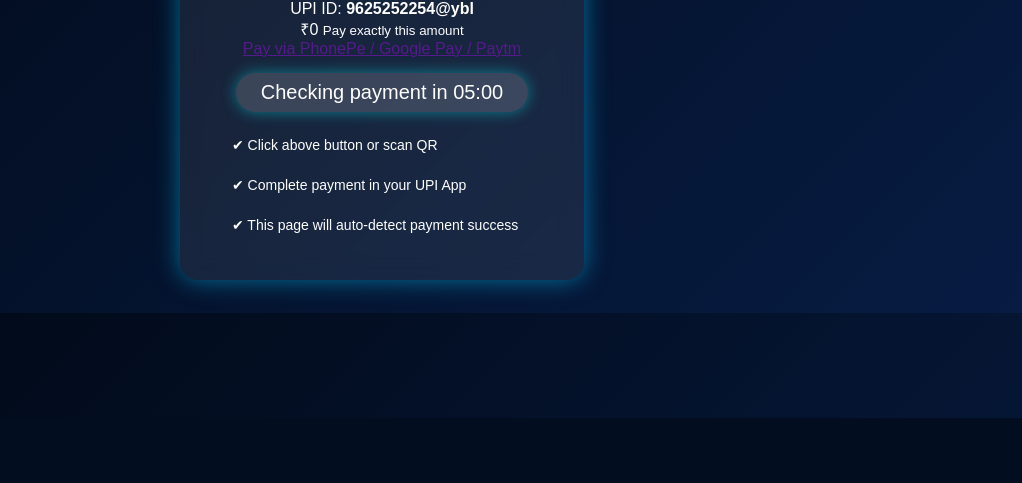
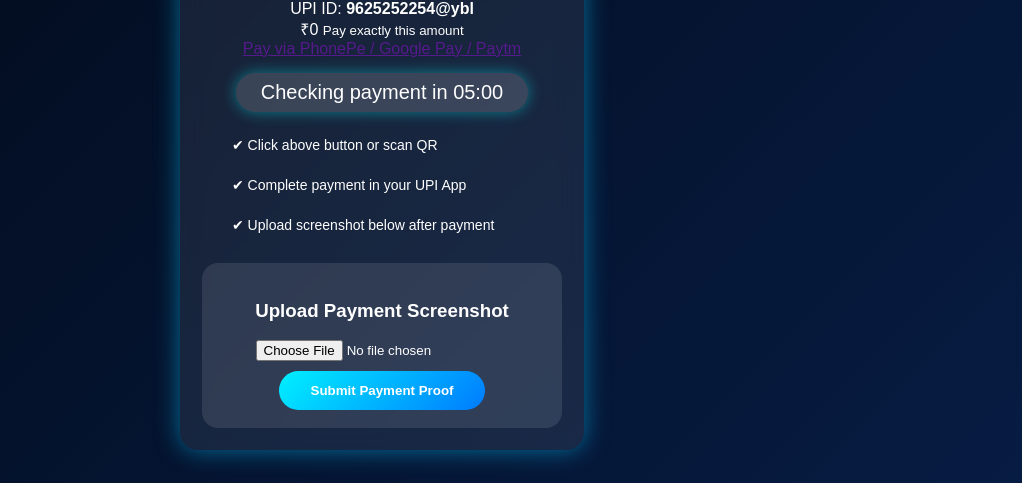
Before and after one commit to idtgroups-eng/rcshop, a Django app: page /payment/upi/ in a window 1280 px wide. Shown: the part 382-865 px from the top of the page, without its empty margins (258-1280 px from the left). Before the commit the page ends 800 px from the top, so only its background shows below. Run offline with Django 5.2, Linux system fonts and the light colour scheme.

Commit message:
Add payment screenshot upload system

```diff
--- a/templates/payment-upi.html
+++ b/templates/payment-upi.html
@@ -6,6 +6,26 @@
 <meta name="viewport" content="width=device-width, initial-scale=1.0">
 <title>UPI Payment - RCShop</title>
 <link rel="stylesheet" href="{% static 'css/payment-upi.css' %}">
+<style>
+.proof-upload-box{
+  margin-top:25px;
+  padding:18px;
+  background:rgba(255,255,255,.1);
+  border-radius:16px;
+  text-align:center;
+}
+.proof-upload-box h3{color:#fff;margin-bottom:8px}
+.proof-upload-box input{color:#fff;margin:10px 0}
+.upload-btn{
+  background:linear-gradient(135deg,#00f0ff,#007bff);
+  border:none;
+  color:#fff;
+  padding:12px 32px;
+  border-radius:30px;
+  font-weight:700;
+  cursor:pointer;
+}
+</style>
 </head>
 <body>
 
@@ -35,7 +55,19 @@
   <div class="instructions">
     <p>✔ Click above button or scan QR</p>
     <p>✔ Complete payment in your UPI App</p>
-    <p>✔ This page will auto-detect payment success</p>
+    <p>✔ Upload screenshot below after payment</p>
+  </div>
+
+  <!-- ================= UPLOAD PAYMENT PROOF ================= -->
+  <div class="proof-upload-box">
+    <h3>Upload Payment Screenshot</h3>
+    <form method="POST" enctype="multipart/form-data" action="{% url 'upload_payment_proof' %}">
+      {% csrf_token %}
+      <input type="file" name="screenshot" required>
+      <button type="submit" class="upload-btn">
+        Submit Payment Proof
+      </button>
+    </form>
   </div>
 
   <div id="processing" style="display:none;text-align:center;margin-top:12px;">
@@ -48,17 +80,6 @@
 <script>
 const upiURL = "{{ upi_url }}";
 document.getElementById("upiIntentBtn").href = upiURL;
-
-// AUTO VERIFY LOOP
-setInterval(()=>{
-  fetch("/upi-verify/?order_id={{ order_id }}")
-    .then(r=>r.text())
-    .then(res=>{
-      if(res === "PAID"){
-        window.location.href = "/thankyou/?order_id={{ order_id }}";
-      }
-    });
-}, 3000);
 </script>
 
 </body>
```
